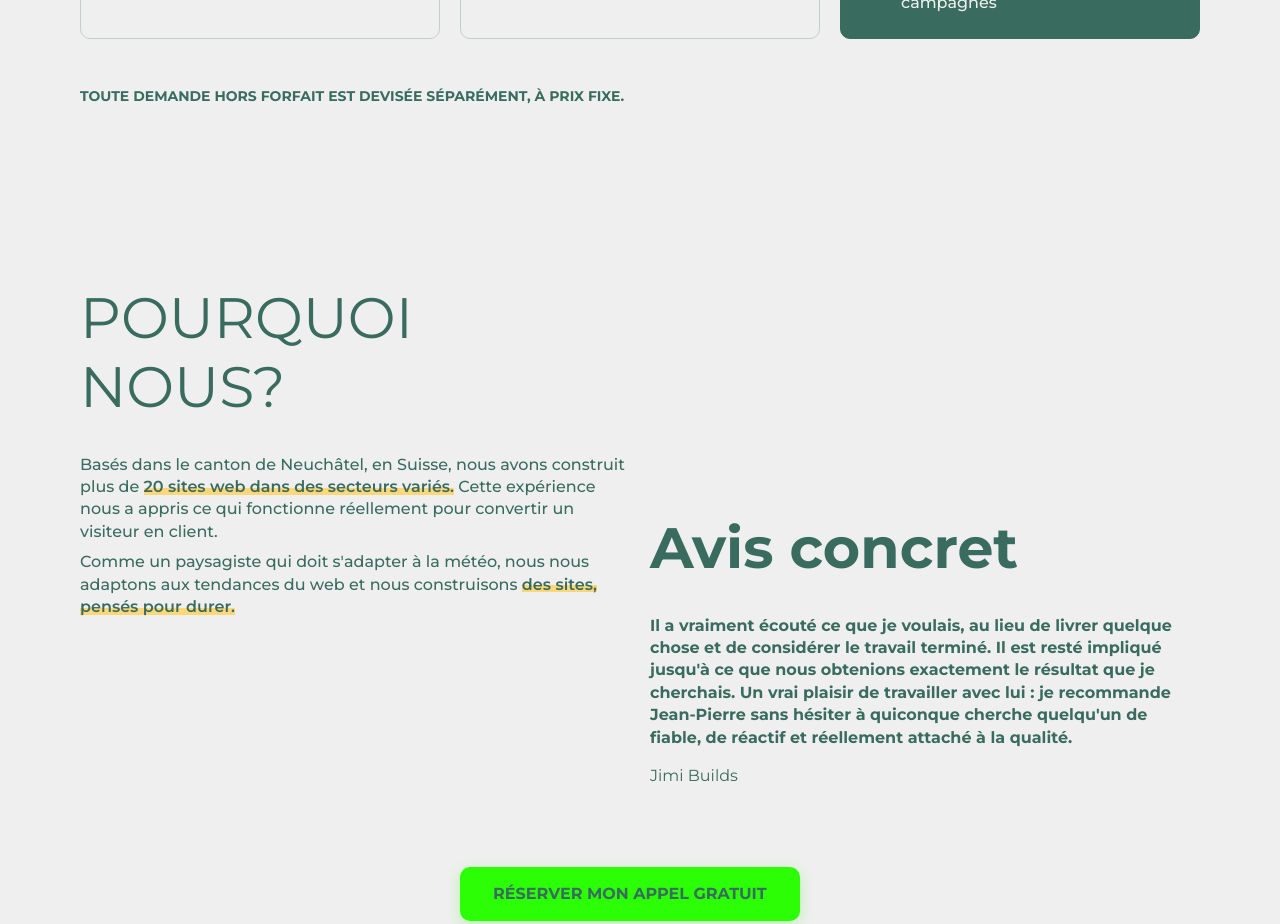
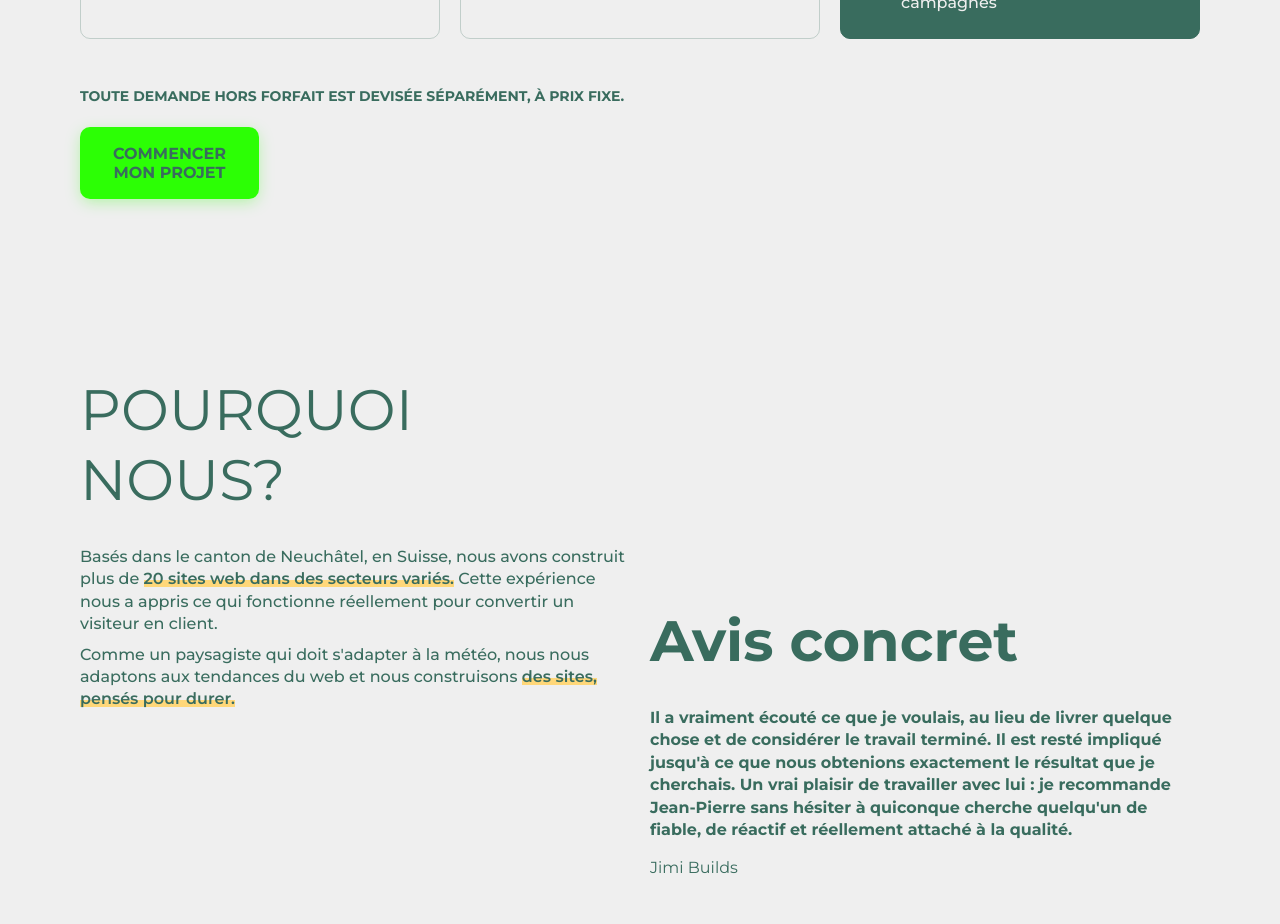
Before and after one commit to xmrgoat/studiopwi, a Next.js app: page / in a window 1280 px wide. Shown: the part 3480-4404 px from the top of the page. Built offline with nearby package versions, Linux system fonts and the light colour scheme; no server answers.

Commit message:
feat(services): add the button under the monthly care plans
Matches the Figma desktop Services frame: Commencer mon projet, one card wide, under the footnote.

```diff
--- a/src/components/sections/Services.tsx
+++ b/src/components/sections/Services.tsx
@@ -66,7 +66,8 @@ export default function Services() {
         <p className={styles.footnote}>{services.reassurance}</p>
       </Reveal>
 
-      {/* Monthly care plans — lighter than the tier cards: no CTA, no badge.
+      {/* Monthly care plans — lighter than the tier cards: no per-card CTA,
+          one button under the block instead (Figma Services frame).
           h3 under the section's h2, plan names h4, so no level is skipped. */}
       <Reveal className={`grid ${styles.careHeader}`}>
         <h3 className={styles.careHeadline}>{services.care.headline}</h3>
@@ -103,6 +104,11 @@ export default function Services() {
 
       <Reveal className={`grid ${styles.footnoteRow}`}>
         <p className={styles.footnote}>{services.care.footnote}</p>
+        <div className={styles.careCta}>
+          <Button href={services.care.cta.href} variant="primary" fullWidth>
+            {services.care.cta.label}
+          </Button>
+        </div>
       </Reveal>
     </section>
   );
```
